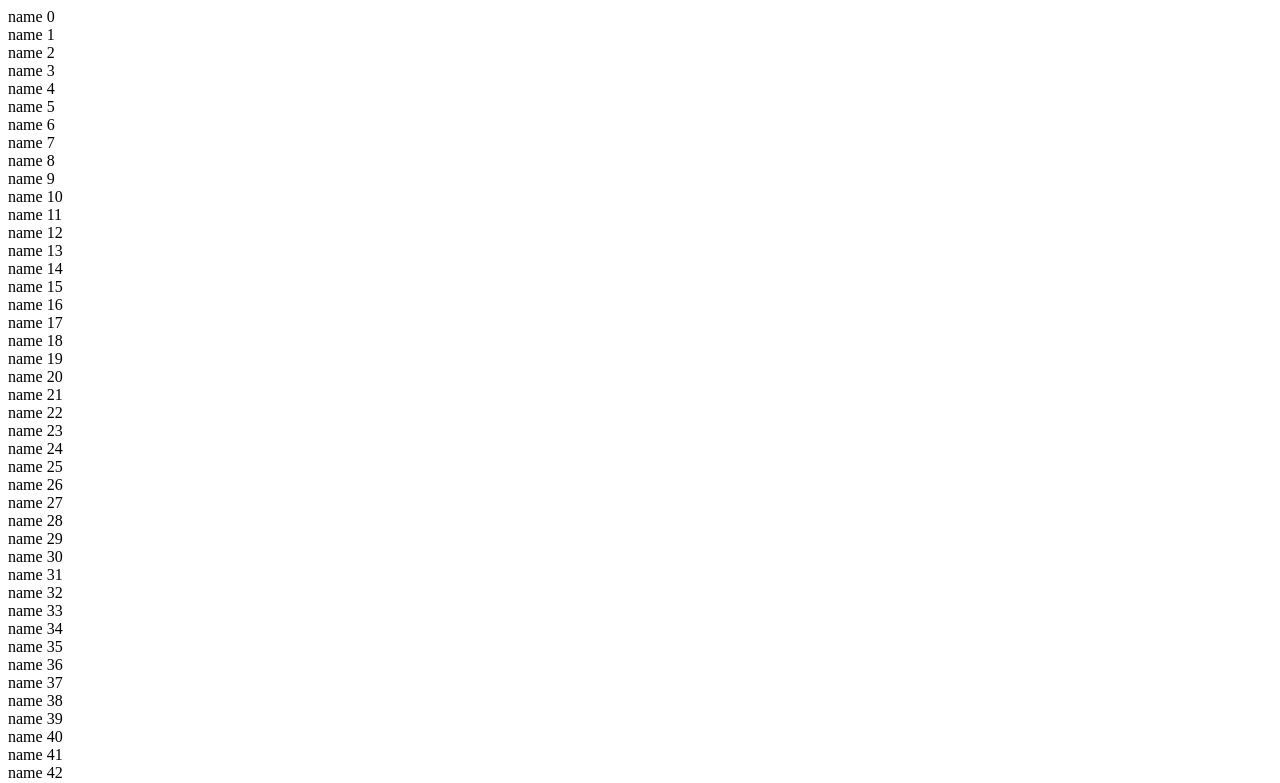
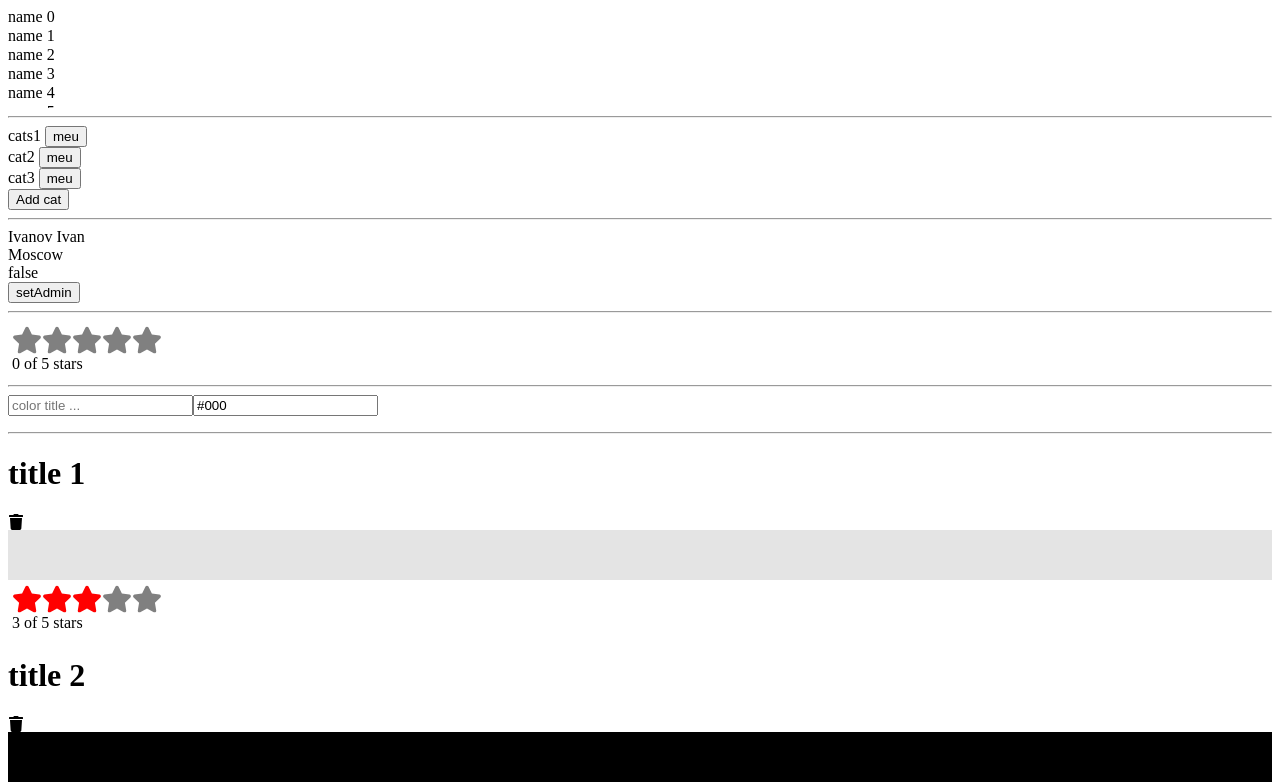
Before and after one commit to energiay/testinh_react_hooks, a React app: page / in a window 1280 px wide. Shown: the top 783 px of the page. Built offline with nearby package versions, Linux system fonts and the light colour scheme.

Commit message:
big scrolling

```diff
--- a/package.json
+++ b/package.json
@@ -35,6 +35,7 @@
     "react": "^18.2.0",
     "react-dom": "^18.2.0",
     "react-icons": "^4.4.0",
+    "react-window": "^1.8.7",
     "typescript": "^4.8.2"
   }
 }
--- a/src/components/VirtualRendering/VirtualRendering.js
+++ b/src/components/VirtualRendering/VirtualRendering.js
@@ -1,4 +1,5 @@
 import React from 'react';
+import { FixedSizeList } from 'react-window'
 
 const bigList = [...Array(5000)].map((elem, index) => {
     return {
@@ -9,13 +10,23 @@ const bigList = [...Array(5000)].map((elem, index) => {
 });
 
 const VirtualRendering = () => {
-    console.log(bigList);
+
+    const renderRow = ({index, style}) => {
+        return <div style={{...style}}>
+            {bigList[index].name}
+        </div>
+    }
+
     return (
-        <div>
-            {bigList.map((elem, index) => {
-                return <div key={index}>{elem.name}</div>;
-            })}
-        </div>
+        <FixedSizeList
+            //height={window.innerHeight}
+            height={100}
+            width={window.innerWidth - 20}
+            itemCount={bigList.length}
+            itemSize={19}
+        >
+            {renderRow}
+        </FixedSizeList>
     );
 };
 
```
Also changed, not shown: 1 other file (tests, documents, lock files or other folders).
